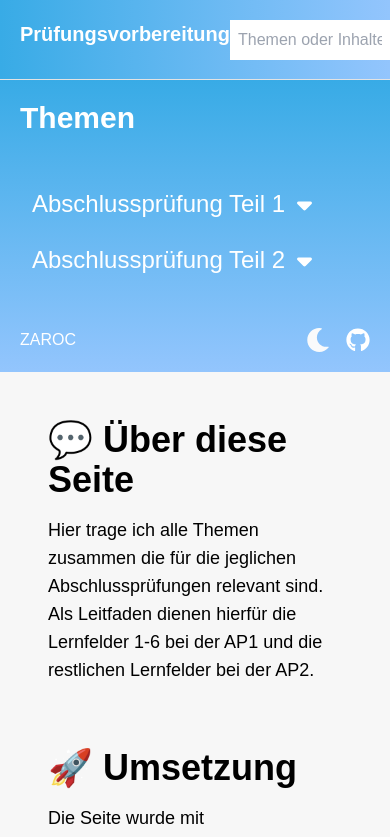
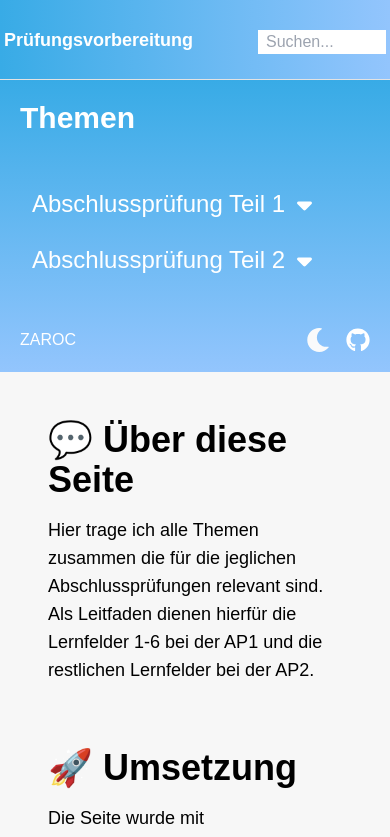
Before and after one commit to z4roc/study, a Next.js app: page / in a window 390 px wide. Shown: the top 837 px of the page. Built offline with nearby package versions, Linux system fonts and the light colour scheme.

Commit message:
searchbar fix

```diff
--- a/components/Navmenu.tsx
+++ b/components/Navmenu.tsx
@@ -55,8 +55,8 @@ export function Navbar() {
 
   return (
     <div className="h-20 bg-gradient-to-r from-bglight to-blue-300 dark:from-bg dark:to-slate-800 border-b border-lightborder dark:border-black w-full p-0 m-0">
-      <div className="flex md:items-center h-full w-full p-5">
-        <Link className="md:text-3xl text-xl text-white font-bold" href="/">
+      <div className="flex md:items-center h-full w-full p-1 items-center md:p-5">
+        <Link className="md:text-3xl text-lg text-white font-bold" href="/">
           Prüfungsvorbereitung
         </Link>
         <div className="ml-auto md:h-10 h-5">
@@ -72,8 +72,8 @@ export function Navbar() {
                 type="text"
                 onChange={(e) => SetSearchInput(e.target.value)}
                 onBlur={onBlur}
-                placeholder="Themen oder Inhalte suchen"
-                className="border-none md:w-56 w-40 p-2 outline-none text-black"
+                placeholder="Suchen..."
+                className="border-none md:w-56 w-32 h-6 md:h-max p-2 outline-none text-black"
               />
             </div>
           </form>
```
